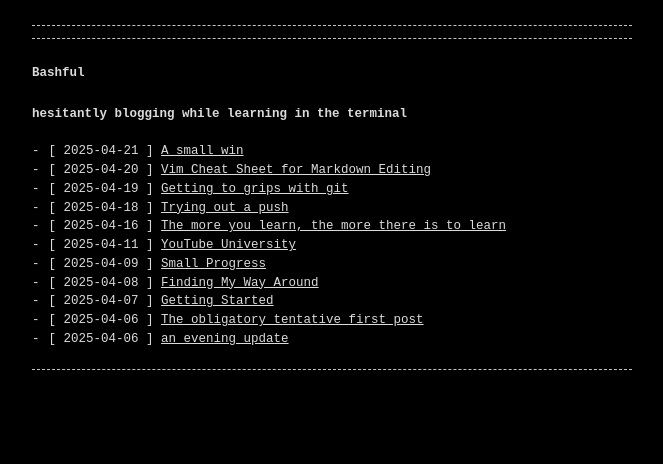
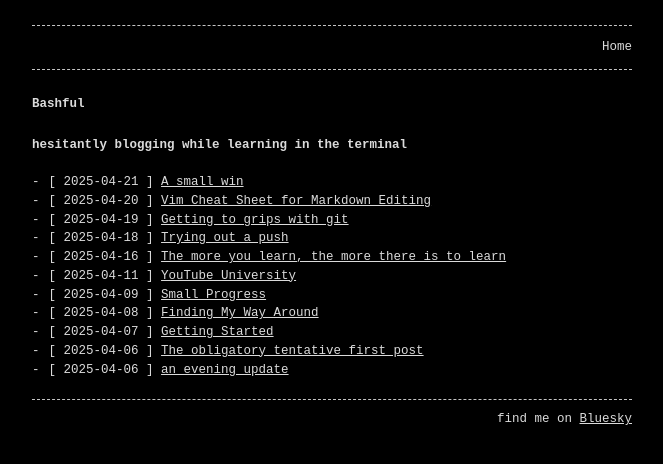
Before and after one commit to revrichard/revrichard.github.io, a Jekyll site: the page built from index.md, in a window 1280 px wide. Shown: the top 464 px of the page, without its empty margins (308-971 px from the left). Built offline with Jekyll 4.4.1, drawn with Linux system fonts in a browser that asks for light colours.

Commit message:
edited layout

```diff
--- a/_config.yml
+++ b/_config.yml
@@ -2,13 +2,13 @@
 
 #google_analytics: UA-NNNNNNNN-N
 
-#header_pages:
-#  - index.md
-#  - about.md
+header_pages:
+  - index.md
+  - about.md
 
-#footer: 'follow us on <a href="https://twitter.com/">twitter</a>'
+footer: 'find me on <a href="https://bsky.app/profile/richardhall.bsky.social">Bluesky</a>'
 
-#style: light # dark (default) or light
+style: dark # dark (default) or light
 #listen_for_clients_preferred_style: true # true or false (default)
 title: Bashful
 author: Richard Hall
```
